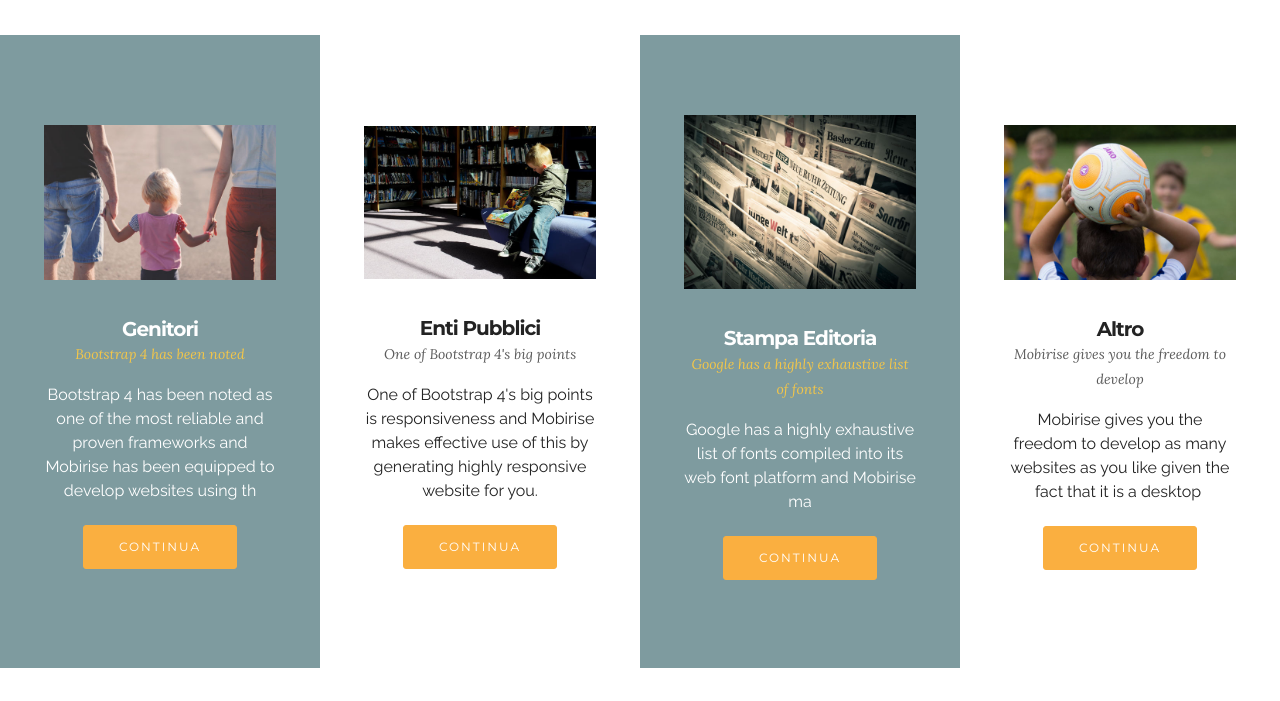
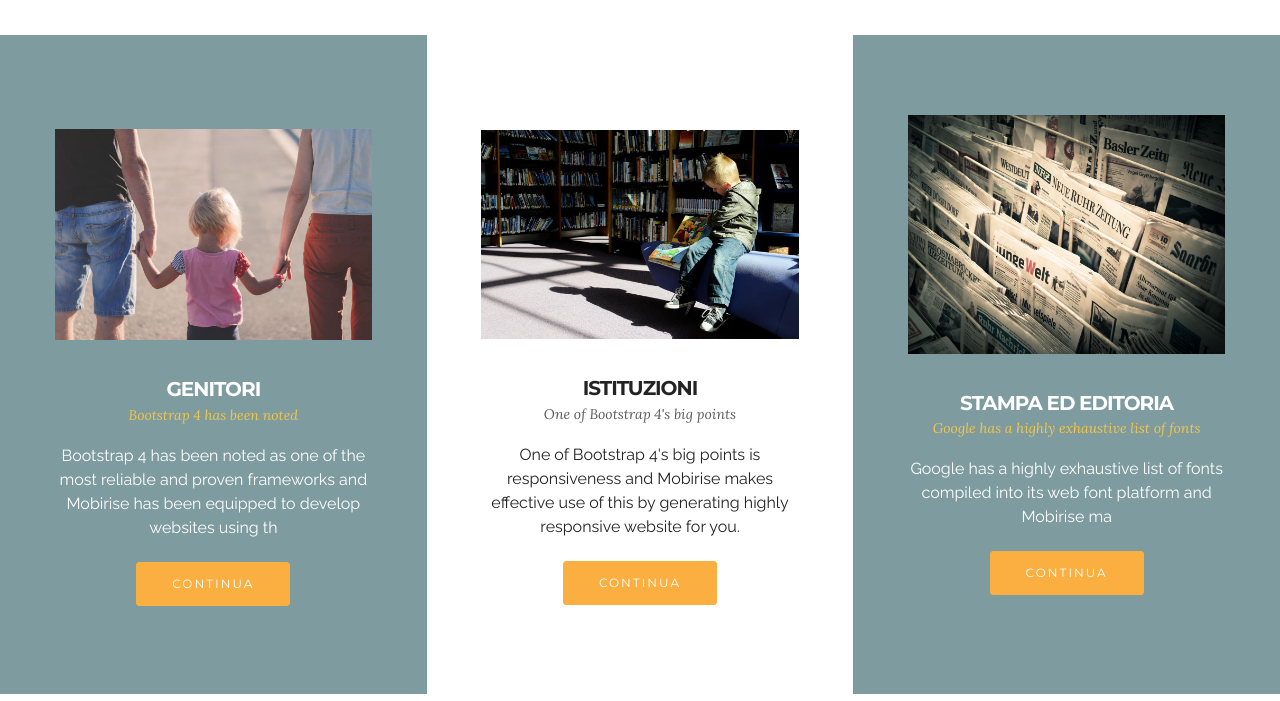
Before and after one commit to gcicoira/hs2, a plain HTML site: page index.html in a window 1280 px wide. Shown: the part 479-1180 px from the top of the page. Drawn offline with Linux system fonts and the light colour scheme; files whose address does not match are found by name.

Commit message:
create github pages

```diff
--- a/assets/mobirise/css/mbr-additional.css
+++ b/assets/mobirise/css/mbr-additional.css
@@ -482,6 +482,7 @@ h6,
 }
 #msg-box8-f .lead P {
   font-size: 25px;
+  color: #ffffff;
 }
 #msg-box1-6 H3 {
   color: #faaf40;
--- a/index.html
+++ b/index.html
@@ -59,14 +59,14 @@
 
 </section>
 
-<section class="engine"><a href="https://mobiri.se/s">bootstrap theme</a></section><section class="mbr-section article mbr-parallax-background mbr-after-navbar" id="msg-box8-f" data-rv-view="39" style="background-image: url(assets/images/mbr-1-1920x1280.jpg); padding-top: 120px; padding-bottom: 120px;">
+<section class="engine"><a href="https://mobiri.se/i">free web creation software</a></section><section class="mbr-section article mbr-parallax-background mbr-after-navbar" id="msg-box8-f" data-rv-view="39" style="background-image: url(assets/images/mbr-1-1920x1280.jpg); padding-top: 120px; padding-bottom: 120px;">
 
     <div class="mbr-overlay" style="opacity: 0.1; background-color: rgb(34, 34, 34);">
     </div>
     <div class="container">
         <div class="row">
             <div class="col-md-8 col-md-offset-2 text-xs-center">
-                <h3 class="mbr-section-title display-2">HOME SCHOOLING</h3>
+                <h3 class="mbr-section-title display-2">HOMESCHOOLING</h3>
                 <div class="lead"><p>Article header with background image and parallax effect.</p></div>
 
             </div>
@@ -118,12 +118,12 @@
 
     <div class="mbr-cards-row row striped">
 
-        <div class="mbr-cards-col col-xs-12 col-lg-3" style="padding-top: 80px; padding-bottom: 80px;">
+        <div class="mbr-cards-col col-xs-12 col-lg-4" style="padding-top: 80px; padding-bottom: 80px;">
             <div class="container">
                 <div class="card cart-block">
                     <div class="card-img"><img src="assets/images/mbr-600x400.jpg" class="card-img-top"></div>
                     <div class="card-block">
-                        <h4 class="card-title">Genitori</h4>
+                        <h4 class="card-title">GENITORI</h4>
                         <h5 class="card-subtitle">Bootstrap 4 has been noted</h5>
                         <p class="card-text">Bootstrap 4 has been noted as one of the most reliable and proven frameworks and Mobirise has been equipped to develop websites using th</p>
                         <div class="card-btn"><a href="https://mobirise.com" class="btn btn-primary">CONTINUA</a></div>
@@ -131,12 +131,12 @@
                 </div>
             </div>
         </div>
-        <div class="mbr-cards-col col-xs-12 col-lg-3" style="padding-top: 80px; padding-bottom: 80px;">
+        <div class="mbr-cards-col col-xs-12 col-lg-4" style="padding-top: 80px; padding-bottom: 80px;">
             <div class="container">
                 <div class="card cart-block">
                     <div class="card-img"><img src="assets/images/mbr-600x397.jpg" class="card-img-top"></div>
                     <div class="card-block">
-                        <h4 class="card-title">Enti Pubblici</h4>
+                        <h4 class="card-title">ISTITUZIONI</h4>
                         <h5 class="card-subtitle">One of Bootstrap 4's big points</h5>
                         <p class="card-text">One of Bootstrap 4's big points is responsiveness and Mobirise makes effective use of this by generating highly responsive website for you.</p>
                         <div class="card-btn"><a href="https://mobirise.com" class="btn btn-primary">CONTINUA</a></div>
@@ -144,12 +144,12 @@
                 </div>
             </div>
         </div>
-        <div class="mbr-cards-col col-xs-12 col-lg-3" style="padding-top: 80px; padding-bottom: 80px;">
+        <div class="mbr-cards-col col-xs-12 col-lg-4" style="padding-top: 80px; padding-bottom: 80px;">
             <div class="container">
                 <div class="card cart-block">
                     <div class="card-img"><img src="assets/images/mbr-600x450.jpg" class="card-img-top"></div>
                     <div class="card-block">
-                        <h4 class="card-title">Stampa Editoria</h4>
+                        <h4 class="card-title">STAMPA ED EDITORIA</h4>
                         <h5 class="card-subtitle">Google has a highly exhaustive list of fonts</h5>
                         <p class="card-text">Google has a highly exhaustive list of fonts compiled into its web font platform and Mobirise ma</p>
                         <div class="card-btn"><a href="https://mobirise.com" class="btn btn-primary">CONTINUA</a></div>
@@ -157,19 +157,7 @@
                 </div>
             </div>
         </div>
-        <div class="mbr-cards-col col-xs-12 col-lg-3" style="padding-top: 80px; padding-bottom: 80px;">
-            <div class="container">
-                <div class="card cart-block">
-                    <div class="card-img"><img src="assets/images/mbr-1-600x400.jpg" class="card-img-top"></div>
-                    <div class="card-block">
-                        <h4 class="card-title">Altro</h4>
-                        <h5 class="card-subtitle">Mobirise gives you the freedom to develop</h5>
-                        <p class="card-text">Mobirise gives you the freedom to develop as many websites as you like given the fact that it is a desktop&nbsp;</p>
-                        <div class="card-btn"><a href="https://mobirise.com" class="btn btn-primary">CONTINUA</a></div>
-                    </div>
-                </div>
-            </div>
-        </div>
+
 
 
     </div>
```
Also changed, not shown: 1 other file.
